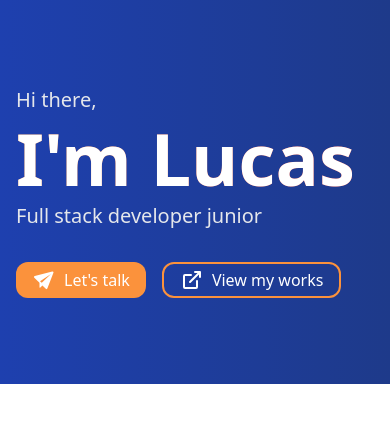
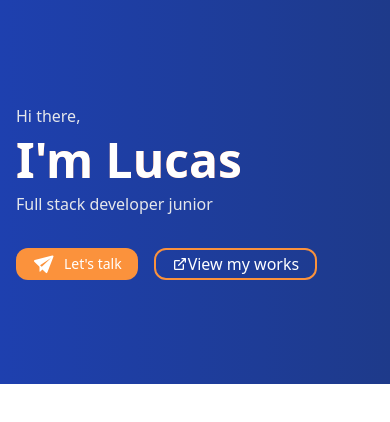
Before and after one commit to Lukynav/ARG-PROGRAMA-FRONTEND, an Angular app in the folder portfolio-frontend/: page / in a window 390 px wide. Shown: the top 422 px of the page. Built offline with nearby package versions, Linux system fonts and the light colour scheme.

Commit message:
📱improve the responsive design

```diff
--- a/portfolio-frontend/src/app/header/header.component.html
+++ b/portfolio-frontend/src/app/header/header.component.html
@@ -5,20 +5,20 @@
 
       <!--PRESENTATION CONTAINER-->
       <div>
-        <p class="text-gray-200 text-xl">Hi there,</p>
-        <h1 class="text-white font-bold text-7xl my-2 text-transparent bg-clip-text bg-gradient-to-r from-orange-400 to-red-600">I'm Lucas</h1>
-        <p class="text-gray-200 text-xl">Full stack developer junior</p>
+        <p class="text-gray-200 text-md md:text-xl">Hi there,</p>
+        <h1 class="text-white font-bold text-5xl md:text-7xl my-2 text-transparent bg-clip-text bg-gradient-to-r from-orange-400 to-red-600">I'm Lucas</h1>
+        <p class="text-gray-200 text-md md:text-xl">Full stack developer junior</p>
         <div class="mt-8 flex gap-4">
 
           <!--Button primary-->
-          <a class="text-white h-9 flex items-center px-4 rounded-xl bg-orange-400 gap-2 hover:shadow-md hover:bg-orange-500" href="#">
+          <a class="text-white h-8 md:h-9 flex items-center px-4 rounded-xl bg-orange-400 gap-2 hover:shadow-md hover:bg-orange-500" href="#">
             <img class="w-6" src="../../assets/icon/mail.svg" alt="">
-            <p>Let's talk</p>
+            <p class="text-sm sm:text-md">Let's talk</p>
           </a>
 
           <!--Button secundary-->
-          <a class="text-white h-9 flex items-center px-4 rounded-xl border-2 border-orange-400 gap-2 hover:shadow-md hover:border-orange-500" href="#">
-            <img class="w-6" src="../../assets/icon/redirect.svg" alt="">
+          <a class="text-white h-8 md:h-9 flex items-center px-4 rounded-xl border-2 border-orange-400 sm:gap-2 hover:shadow-md hover:border-orange-500" href="#">
+            <img class="text-sm sm:text-md" src="../../assets/icon/redirect.svg" alt="">
             <p>View my works</p>
           </a>
 
```
